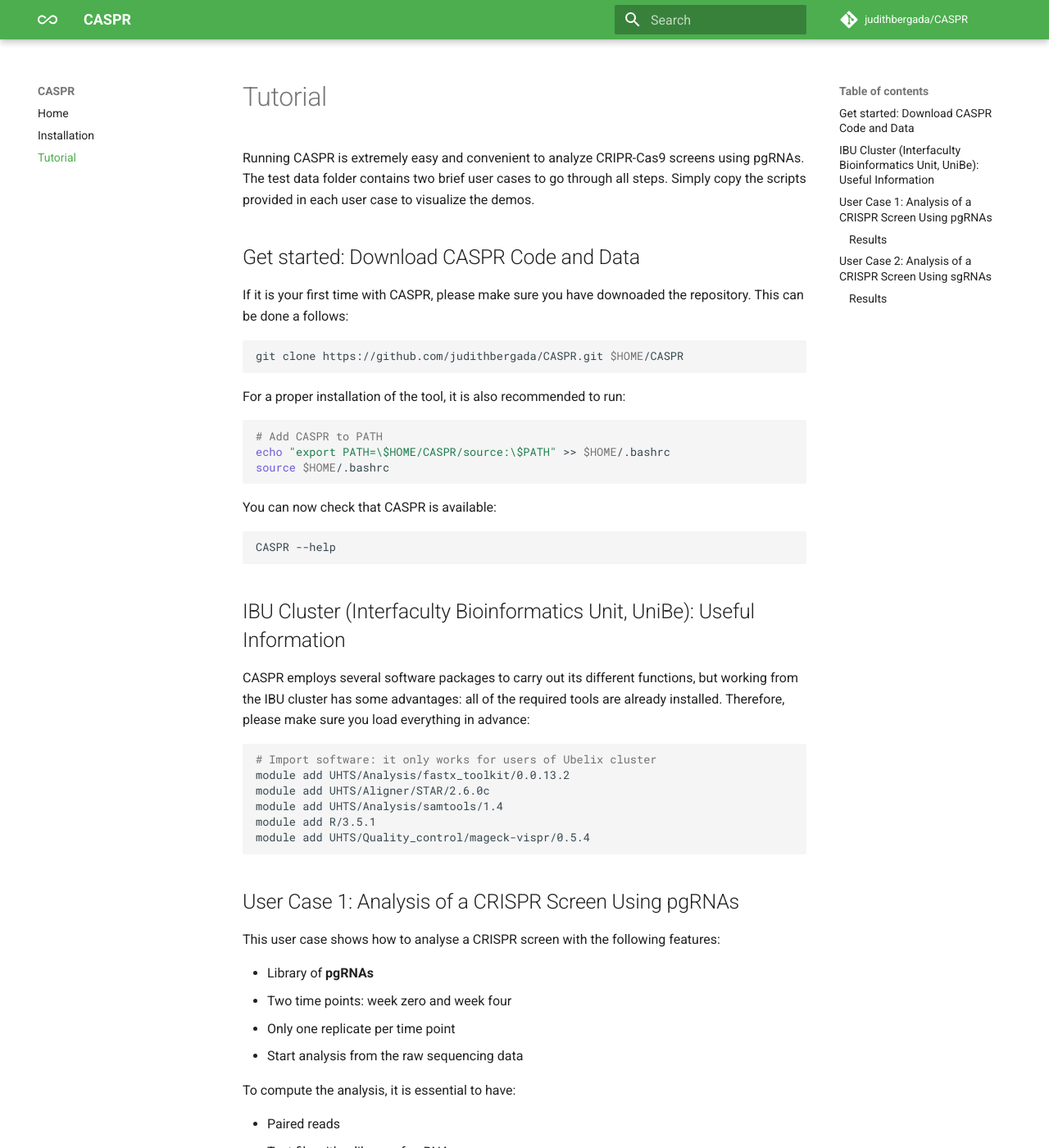
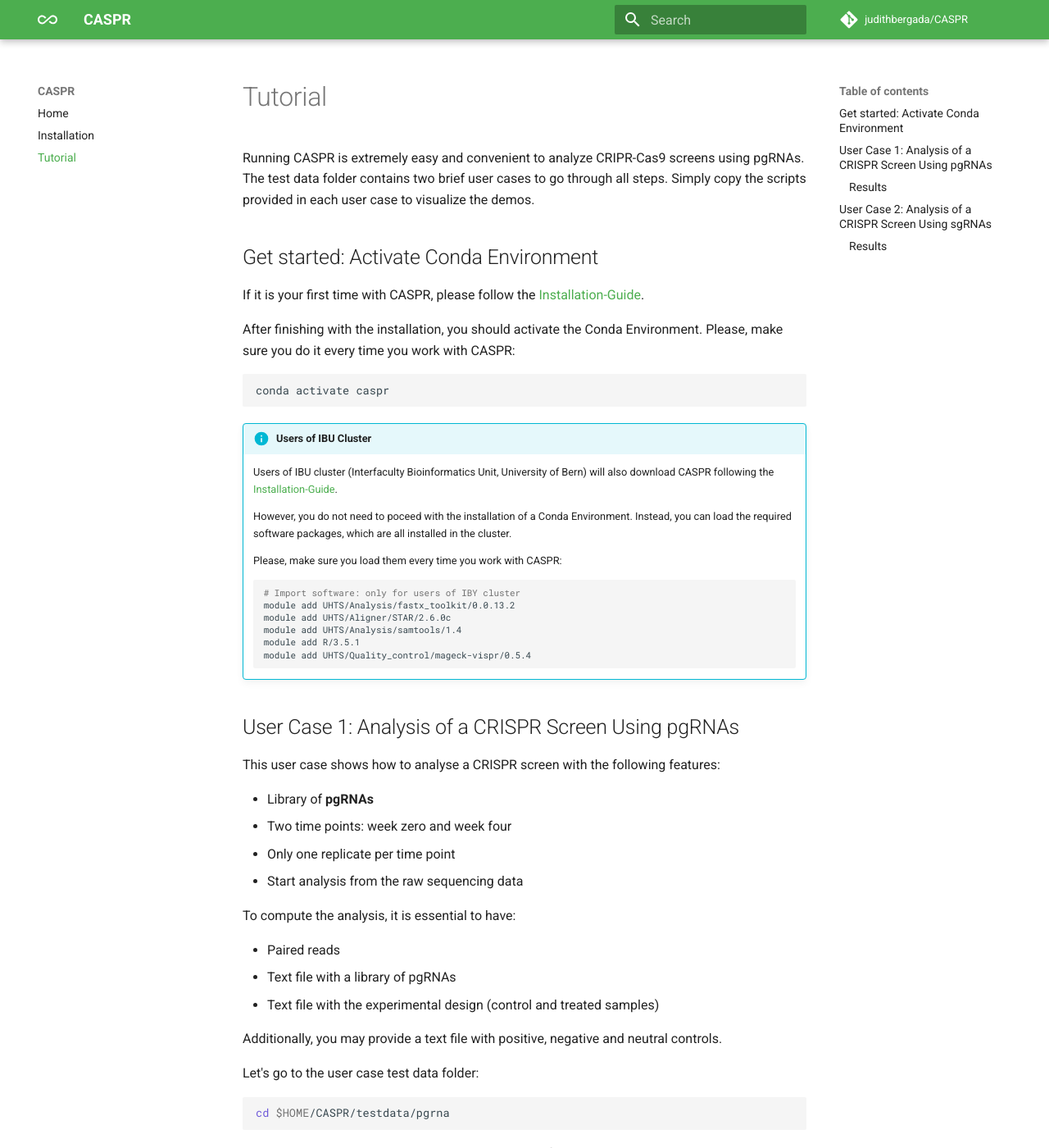
Before and after one commit to judithbergada/CASPR, an MkDocs documentation site: the page built from docs/pages/tutorial.md, in a window 1280 px wide and 1400 px high. Shown: the whole window at 82% size. Built offline with MkDocs 1.6.1 and Material for MkDocs 9.7.7, drawn with Linux system fonts in a browser that asks for light colours; comment, search, counter and statistics services are not loaded; some of the changed text lies outside the part shown.

Commit message:
Update webpage

````diff
--- a/docs/pages/installation.md
+++ b/docs/pages/installation.md
@@ -18,6 +21,12 @@ source $HOME/.bashrc
 ```
 
 At this point, the tool should be available in your computer.
+You can check it:
+
+```bash
+CASPR --help
+```
+
 
 ## Conda Environment Installation
 
@@ -37,15 +46,15 @@ The easiest way to download them is to use
 isolated environment. To install miniconda, please follow the
 [instuctions](https://conda.io/docs/user-guide/install/index.html).
 
-Once Miniconda is installed, you can obtain all the packages from a single
+Once Miniconda is installed, you can obtain the required packages with a single
 command like this:
 
 ```bash
 conda env create -n caspr -f environment.yml
 ```
 
-This option is recommended because it will install the software defined in the
-`environement.yml` file, ensuring that the pipeline works smoothly.
+This option is recommended because it will install all the tools defined in the
+`environement.yml` file, ensuring that CASPR works smoothly.
 
 Alternatively, you can also run:
 
@@ -59,22 +68,15 @@ conda install -n caspr_new -c bioconda --yes \
 conda install -n caspr_new -c biobuilds --yes fastx-toolkit
 ```
 
-!!! info "Activate environment"
-
-    Once you have installed all the required software don't forget to
-    activate the environment to start using CASPR:
-
-    ```bash
-    conda activate caspr
-    ```
-
-Now, you can start using CASPR.
 
 !!! warning "Installation on macOS"
 
-    Because macOS uses custom versions of `sed` and `grep` it is necessary to
-    install the latest GNU version to run CASPR. To install it, you need to have
-    [HomeBrew](https://brew.sh/):
+    Since macOS uses custom versions of `sed` and `grep`, it is also necessary to
+    install the latest GNU version to run CASPR. For that, first you need to
+    have [HomeBrew](https://brew.sh/).
+
+    Once HomeBrew works at your device, you only need to copy the following commands
+    on your terminal:
 
     ```bash
     # Install sed and grep
@@ -84,3 +86,34 @@ Now, you can start using CASPR.
     echo "export PATH=\"/usr/local/opt/grep/libexec/gnubin:\$PATH\"" >> ~/.bashrc
     source ~/.bashrc
     ```
+
+Now, you can start using CASPR on Linux or macOS!
+
+!!! info "Important"
+
+    To use the tool, please do not forget to activate the Conda Environment!
+
+    ```bash
+    conda activate caspr
+    ```
+
+
+## Users of IBU cluster
+
+Users of IBU cluster (Interfaculty Bioinformatics Unit, University of Bern)
+do not need to follow the guide to install a Conda Environment.
+
+Instead, you can load the required software packages,
+which are all installed in the cluster. This can be done as follows:
+
+```bash
+# Import software: only for users of IBY cluster
+module add UHTS/Analysis/fastx_toolkit/0.0.13.2
+module add UHTS/Aligner/STAR/2.6.0c
+module add UHTS/Analysis/samtools/1.4
+module add R/3.5.1
+module add UHTS/Quality_control/mageck-vispr/0.5.4
+```
+Neverthless, installing the Conda Environment would have an advantage:
+VISPR would display the results without the need of additional commands
+(see the user cases in the tutorial for more information).
--- a/docs/pages/tutorial.md
+++ b/docs/pages/tutorial.md
@@ -5,44 +5,38 @@ using pgRNAs. The test data folder contains two brief user cases to go through
 all steps. Simply copy the scripts provided in each user case to visualize the
 demos.
 
-## Get started: Download CASPR Code and Data
+## Get started: Activate Conda Environment
 
-If it is your first time with CASPR, please make sure you have downoaded the
-repository. This can be done a follows:
+If it is your first time with CASPR, please follow the
+[Installation-Guide](https://judithbergada.github.io/CASPR/installation/).
+
+After finishing with the installation, you should activate the Conda
+Environment. Please, make sure you do it every time you work with CASPR:
 
 ```bash
-git clone https://github.com/judithbergada/CASPR.git $HOME/CASPR
+conda activate caspr
 ```
 
-For a proper installation of the tool, it is also recommended to run:
+!!! info "Users of IBU Cluster"
 
-```bash
-# Add CASPR to PATH
-echo "export PATH=\$HOME/CASPR/source:\$PATH" >> $HOME/.bashrc
-source $HOME/.bashrc
-```
+    Users of IBU cluster (Interfaculty Bioinformatics Unit, University of Bern)
+    will also download CASPR following the
+    [Installation-Guide](https://judithbergada.github.io/CASPR/installation/).
 
-You can now check that CASPR is available:
+    However, you do not need to poceed with the installation of a Conda
+    Environment. Instead, you can load the required software packages,
+    which are all installed in the cluster.
 
-```bash
-CASPR --help
-```
+    Please, make sure you load them every time you work with CASPR:
 
-## IBU Cluster (Interfaculty Bioinformatics Unit, UniBe): Useful Information
-
-CASPR employs several software packages to carry out its different functions,
-but working from the IBU cluster has some advantages: all of the required
-tools are already installed. Therefore, please make sure you load everything
-in advance:
-
-```bash
-# Import software: it only works for users of Ubelix cluster
-module add UHTS/Analysis/fastx_toolkit/0.0.13.2
-module add UHTS/Aligner/STAR/2.6.0c
-module add UHTS/Analysis/samtools/1.4
-module add R/3.5.1
-module add UHTS/Quality_control/mageck-vispr/0.5.4
-```
+    ```bash
+    # Import software: only for users of IBY cluster
+    module add UHTS/Analysis/fastx_toolkit/0.0.13.2
+    module add UHTS/Aligner/STAR/2.6.0c
+    module add UHTS/Analysis/samtools/1.4
+    module add R/3.5.1
+    module add UHTS/Quality_control/mageck-vispr/0.5.4
+    ```
 
 ## User Case 1: Analysis of a CRISPR Screen Using pgRNAs
 
@@ -148,17 +142,27 @@ Moreover, you can benefit from VISPR to get interactive results on you data.
 Please try the following:
 
 ```bash
-# Because the VISPR installation in the IBU cluster is not ready yet,
-# users of IBU cluster will need this additional command.
-# If you are not using IBU cluster, you can ignore it.
-alias vispr="/home/jpijuan/software/miniconda3/bin/vispr"
-
 # Run VIPR server
 vispr server ./results/config* --port 5000
 # Ctrl-C to exit the server
 ```
 
-The command runs a web server that will create a webpage with nice visualization of the results.
+!!! info "Users of IBU Cluster"
+
+    VISPR installation in the IBU cluster might not be updated. Therefore,
+    users of this cluster will need to run an additional command to see
+    the outputs:
+
+    ```bash
+    # Take VISPR from jpijuan Conda Environment
+    alias vispr="/home/jpijuan/software/miniconda3/bin/vispr"
+
+    # Run VIPR server
+    vispr server ./results/config* --port 5000
+    # Ctrl-C to exit the server
+    ```
+
+VISPR is a web-based interactive server that creates a webpage with a nice visualization of the results.
 If you are working from a cluster, you will also need to run this command locally on your computer:
 
 ```bash
@@ -312,16 +316,28 @@ If you kept the intermediate files in this last step, you can visualize again
 the results with VISPR:
 
 ```bash
-# Because the VISPR installation in the IBU cluster is not ready yet,
-# users of IBU cluster will need this additional command.
-# If you are not using IBU cluster, you can ignore it.
-alias vispr="/home/jpijuan/software/miniconda3/bin/vispr"
-
 # Run VIPR server
 vispr server ./results/config* --port 6000
 # Ctrl-C to exit the server
 ```
-And copy this command locally in your computer:
+
+!!! info "Users of IBU Cluster"
+
+    VISPR installation in the IBU cluster might not be updated. Therefore,
+    users of this cluster will need to run an additional command to see
+    the outputs:
+
+    ```bash
+    # Take VISPR from jpijuan Conda Environment
+    alias vispr="/home/jpijuan/software/miniconda3/bin/vispr"
+
+    # Run VIPR server
+    vispr server ./results/config* --port 6000
+    # Ctrl-C to exit the server
+    ```
+
+Also keep in mind that, if you work from a cluster, you will need to copy the following
+line locally on your computer in order to see the results:
 
 ```bash
 ssh -f {user}@binfservms01.unibe.ch -L 6000:localhost:6000 -N
````
Also changed, not shown: other parts of docs/pages/installation.md (+3 -0 lines), other parts of docs/pages/tutorial.md (+1 -1 lines).
